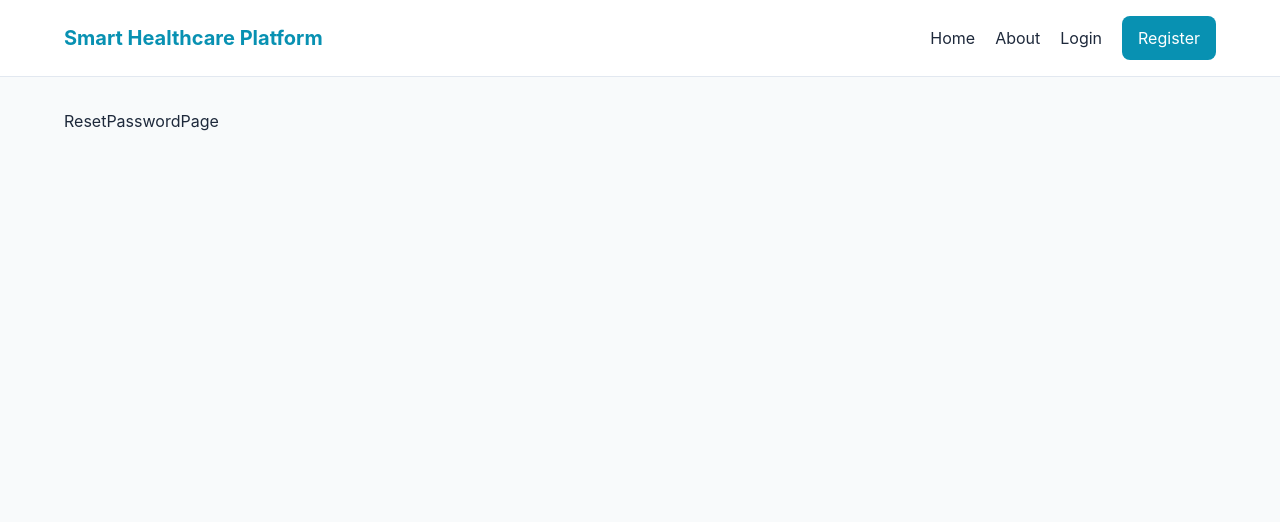
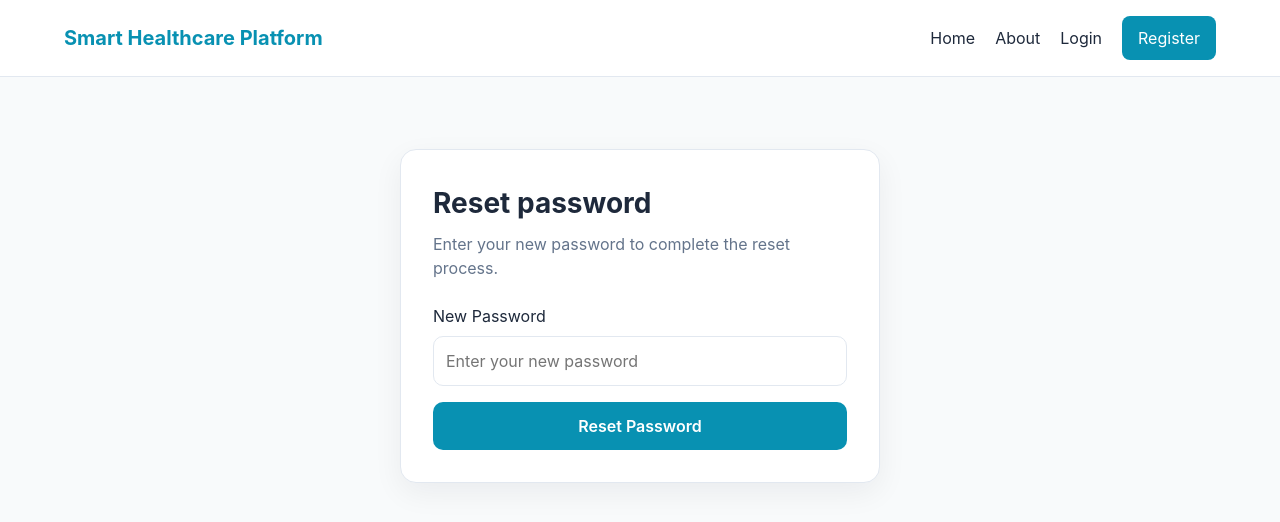
Before and after one commit to Tharsi-Rangan/smart-healthcare-platform, a React app in the folder frontend/: page /reset-password in a window 1280 px wide. Shown: the top 522 px of the page. Built offline with nearby package versions, Linux system fonts and the light colour scheme; the HTML template or start-up script is replaced by a standard one.

Commit message:
feat: add password recovery pages and auth API service

```diff
--- a/frontend/src/pages/public/ForgotPasswordPage.jsx
+++ b/frontend/src/pages/public/ForgotPasswordPage.jsx
@@ -1,11 +1,44 @@
-import React from 'react'
+import AuthCard from "../../components/auth/AuthCard";
 
-const ForgotPasswordPage = () => {
+function ForgotPasswordPage() {
   return (
-    <div>
-      ForgotPasswordPage
-    </div>
-  )
+    <AuthCard
+      title="Forgot password"
+      subtitle="Enter your email to receive a password reset link."
+    >
+      <form style={{ display: "grid", gap: "16px" }}>
+        <div>
+          <label style={{ display: "block", marginBottom: "8px" }}>Email</label>
+          <input
+            type="email"
+            placeholder="Enter your email"
+            style={{
+              width: "100%",
+              padding: "12px",
+              borderRadius: "10px",
+              border: "1px solid #e2e8f0",
+              outline: "none",
+            }}
+          />
+        </div>
+
+        <button
+          type="submit"
+          style={{
+            backgroundColor: "#0891b2",
+            color: "#ffffff",
+            border: "none",
+            padding: "12px",
+            borderRadius: "10px",
+            cursor: "pointer",
+            fontWeight: "600",
+          }}
+        >
+          Send Reset Email
+        </button>
+      </form>
+    </AuthCard>
+  );
 }
 
-export default ForgotPasswordPage
+export default ForgotPasswordPage;
--- a/frontend/src/pages/public/ResetPasswordPage.jsx
+++ b/frontend/src/pages/public/ResetPasswordPage.jsx
@@ -1,11 +1,46 @@
-import React from 'react'
+import AuthCard from "../../components/auth/AuthCard";
 
-const ResetPasswordPage = () => {
+function ResetPasswordPage() {
   return (
-    <div>
-      ResetPasswordPage
-    </div>
-  )
+    <AuthCard
+      title="Reset password"
+      subtitle="Enter your new password to complete the reset process."
+    >
+      <form style={{ display: "grid", gap: "16px" }}>
+        <div>
+          <label style={{ display: "block", marginBottom: "8px" }}>
+            New Password
+          </label>
+          <input
+            type="password"
+            placeholder="Enter your new password"
+            style={{
+              width: "100%",
+              padding: "12px",
+              borderRadius: "10px",
+              border: "1px solid #e2e8f0",
+              outline: "none",
+            }}
+          />
+        </div>
+
+        <button
+          type="submit"
+          style={{
+            backgroundColor: "#0891b2",
+            color: "#ffffff",
+            border: "none",
+            padding: "12px",
+            borderRadius: "10px",
+            cursor: "pointer",
+            fontWeight: "600",
+          }}
+        >
+          Reset Password
+        </button>
+      </form>
+    </AuthCard>
+  );
 }
 
-export default ResetPasswordPage
+export default ResetPasswordPage;
```
Also changed, not shown: frontend/src/services/apiClient.js (added, +10 -0 lines), frontend/src/services/authApi.js (added, +45 -0 lines).
